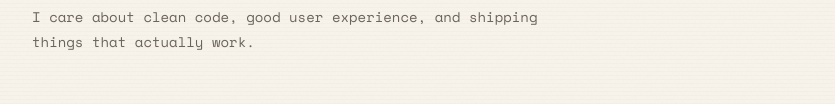
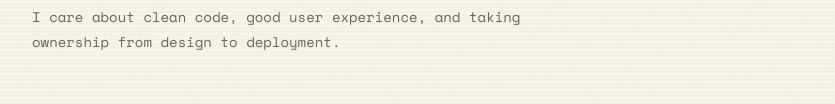
Before and after one commit to justinvanwilgen/justjustin.co.za, a website: page index.html in a window 1280 px wide. Shown: the part 452-556 px from the top of the page, without its empty margins (222-1057 px from the left). Drawn offline with nearby package versions, Linux system fonts and the light colour scheme.

Commit message:
Update about section description to reflect ownership in development process

```diff
--- a/index.html
+++ b/index.html
@@ -59,7 +59,7 @@
       </div>
       <div class="section-body">
         <p>Software developer based in South Africa. I build products from the ground up — thoughtful interfaces, solid backends, and tools that solve real problems.</p>
-        <p>I care about clean code, good user experience, and shipping things that actually work.</p>
+        <p>I care about clean code, good user experience, and taking ownership from design to deployment.</p>
       </div>
     </section>
 
```
